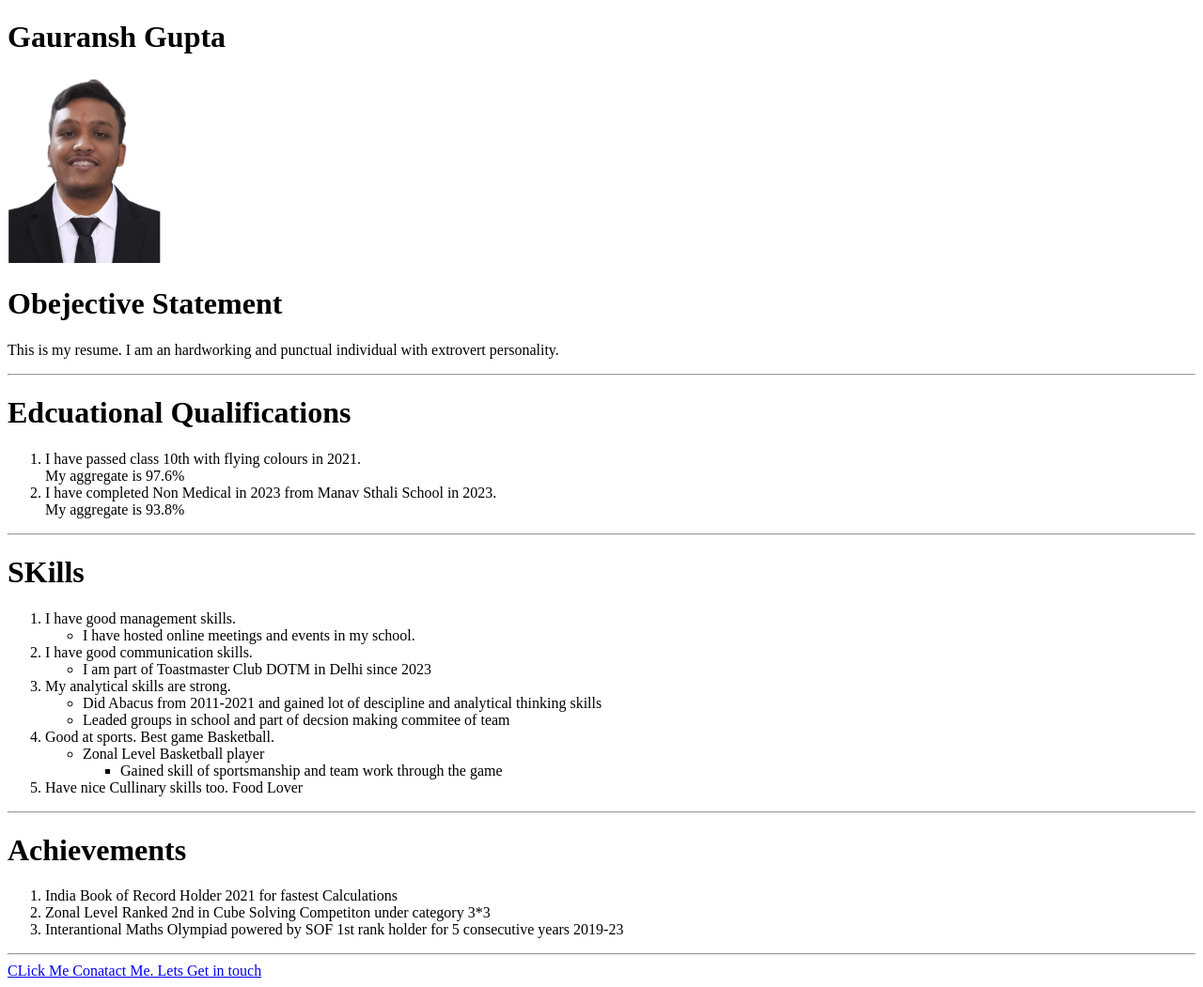
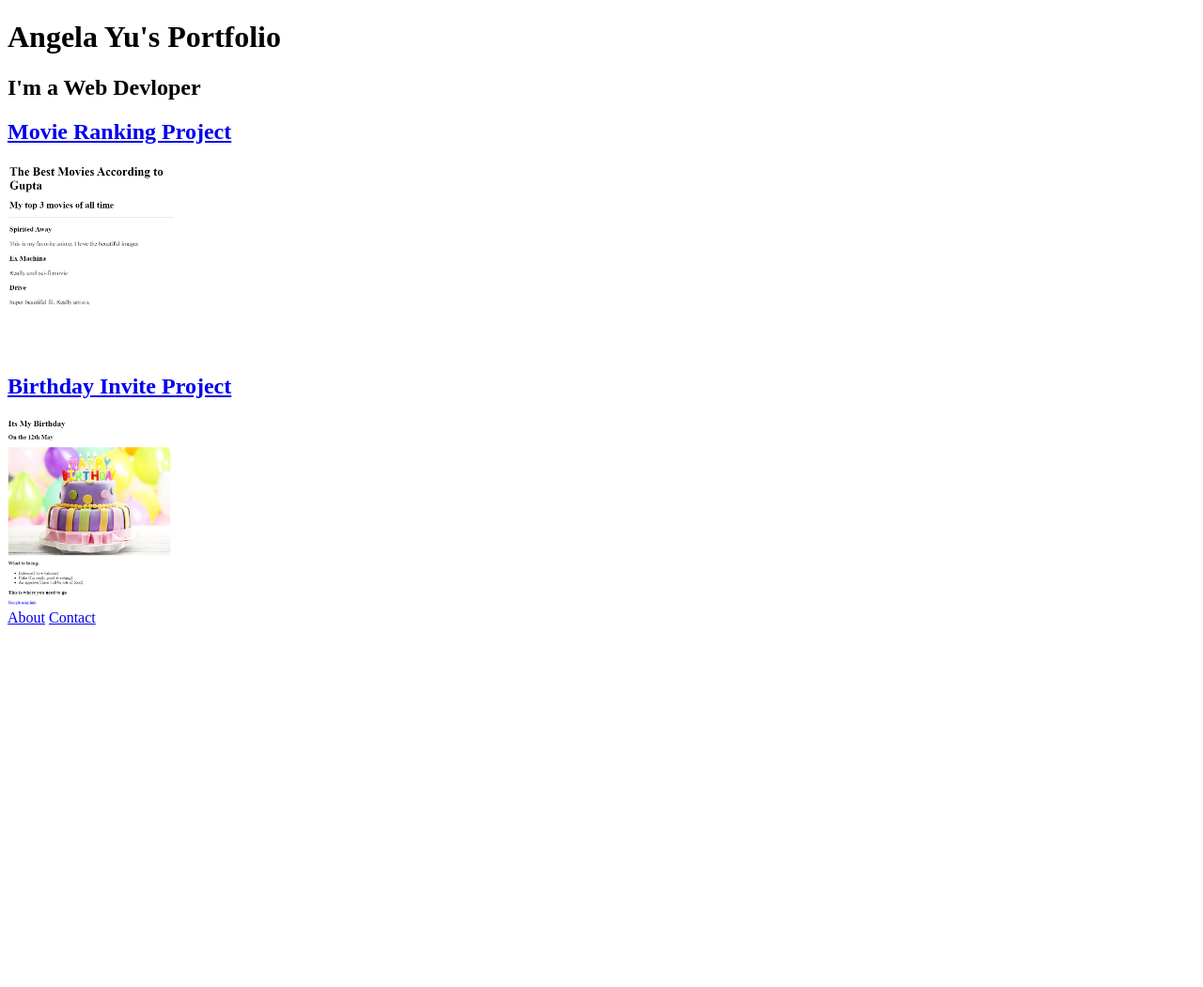
Before and after one commit to GauranshGupta/html-portfolios, a plain HTML site: page index.html in a window 1280 px wide. Shown: the whole page at 94% size. After the commit the page ends 800 px from the top, so only its background shows below. Drawn offline with Linux system fonts and the light colour scheme.

Commit message:
html learning

```diff
--- a/index.html
+++ b/index.html
@@ -1,58 +1,35 @@
+<!-- TODO 1: Create the HTML Boilerplate -->
+
+<!-- TODO 2: Add Your previous projects' HTML into the public folder -->
+
+<!-- TODO 3: Take screenshots of your project previews and add the images to the images folder -->
+
+<!-- TODO 4: Add titles/subtitles etc. -->
+
+<!-- TODO 5: Add a link to the project pages -->
+
+<!-- TODO 6: Add images to show the project previews
+HINT for TODO 6: You can use the height attribute set to 200 to make the image smaller:
+https://developer.mozilla.org/en-US/docs/Web/HTML/Element/img#attr-height -->
+
+<!-- TODO 7: Add the Contact Me and About Me page links -->
 <!DOCTYPE html>
 <html lang ="en">
   <head>
-    <meta  charset ="UTF-8">
-    <title>My Resume</title>
+    <meta charset ="UTF-8">
+    <title>Portfolio</title>
   </head>
   <body>
-    <h1> Gauransh Gupta</h1>
-    <img src ="images/gauransh.png" height="200" alt="Passport size photo"/>
-    <h1>Obejective Statement</h1>
-    <p>This is my resume. I am an hardworking and punctual individual with extrovert personality.</p>
-  <hr/>
-    <h1>Edcuational Qualifications</h1>
-    <ol>
-      <li> I have passed class 10th with flying colours in 2021. <br /> My aggregate is 97.6%</li>
-      <li> I have completed Non Medical in 2023 from Manav Sthali School in 2023.<br /> My aggregate is 93.8%</li>
-    </ol>
-  <hr/>
-    <h1>SKills</h1>
-    <ol>
-      <li>I have good management skills.
-        <ul>
-          <li>I have hosted online meetings and events in my school.</li>
-        </ul>
-      </li>
-      <li> I have good communication skills.
-        <ul>
-          <li> I am part of Toastmaster Club DOTM in Delhi since 2023</li>
-        </ul>
-      </li>
-      <li>My analytical skills are strong.
-        <ul>
-          <li>Did Abacus from 2011-2021 and gained lot of descipline and analytical thinking skills</li>
-          <li>Leaded groups in school and part of decsion making commitee of team</li>
-        </ul>
-      </li>
-      <li>Good at sports. Best game Basketball.
-        <ul>
-          <li>Zonal Level Basketball player
-            <ul>
-              <li> Gained skill of sportsmanship and team work through the game</li>
-            </ul>
-          </li>
-        </ul>
-      </li>
-      <li>Have nice Cullinary skills too. Food Lover</li>
-    </ol>
-  <hr/>
-    <h1>Achievements</h1>
-    <ol>
-      <li>India Book of Record Holder 2021 for fastest Calculations</li>
-      <li>Zonal Level Ranked 2nd in Cube Solving Competiton under category 3*3</li>
-      <li>Interantional Maths Olympiad powered by SOF 1st rank holder for 5 consecutive years 2019-23</li>
-    </ol>
-  <hr/>
-    <a href ="./contact.html"> CLick Me Conatact Me. Lets Get in touch</a>
+    <h1> Angela Yu's Portfolio</h1>
+    <h2> I'm a Web Devloper </h2>
+  </hr>
+    <a href ="./public/movie-ranking.html" ><h2>Movie Ranking Project</h2> </a>
+    <img src ="./assets/images/movies.png" height =200 alt ="Movie Project"/>
+  <a href ="./public/birthday-invite.html"> <h2>Birthday Invite Project</h2></a>
+  <img src="./assets/images/invitee birthday.png " height = 200 alt ="Birthday project"/>
+<br/>
+  <a href="./public/about.html">About</a>
+  <a href="./public/contact.html "> Contact </a>
   </body>
+
 </html>
```
Also changed, not shown: public/about.html (added, +20 -0 lines), public/birthday-invite.html (added, +18 -0 lines), public/contact.html (added, +9 -0 lines), public/movie-ranking.html (added, +9 -0 lines), solution.html (added, +22 -0 lines), assets/images/birthday cake.png (added), assets/images/invitee birthday.png (added), assets/images/movies.png (added), goal.png (added).
